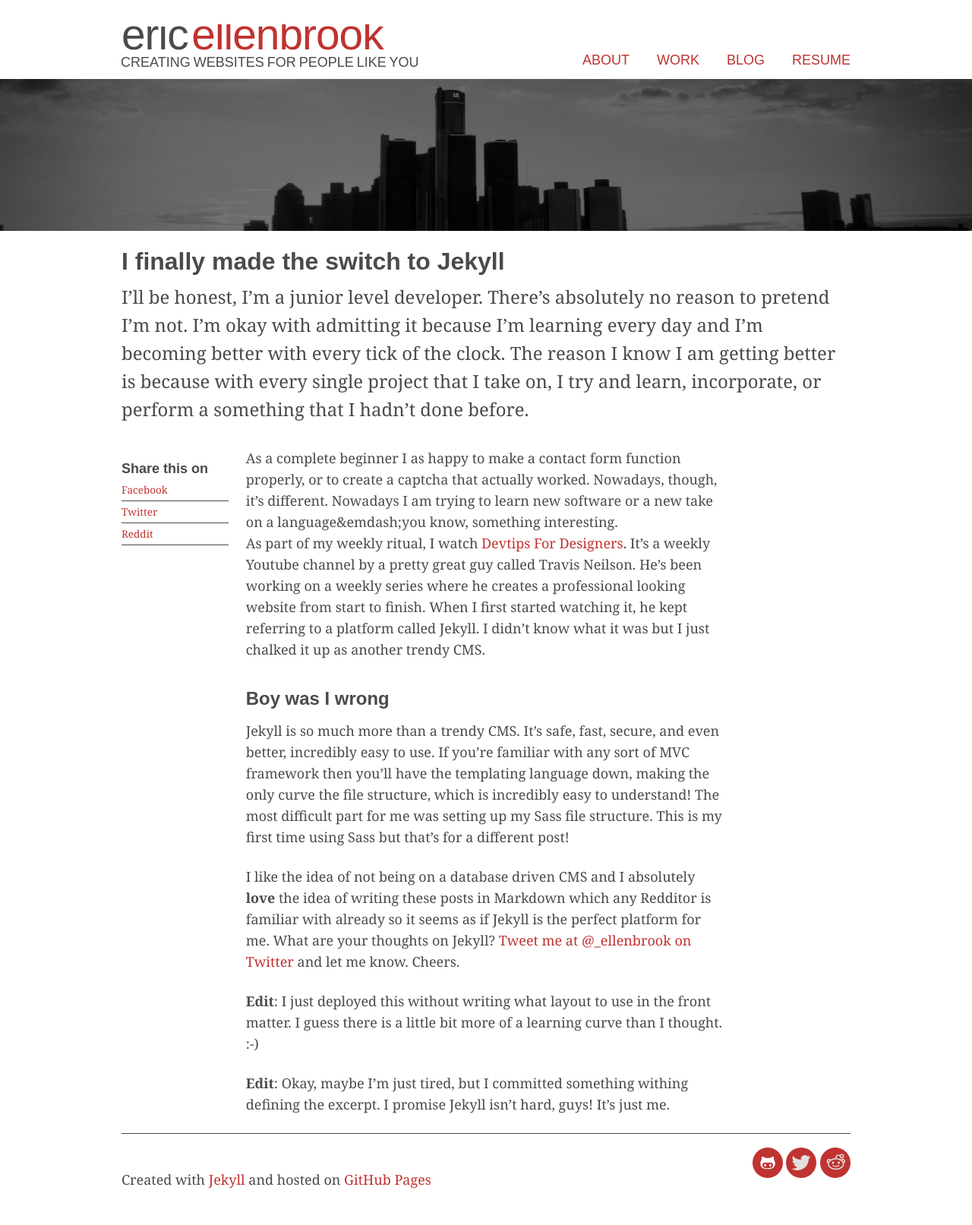
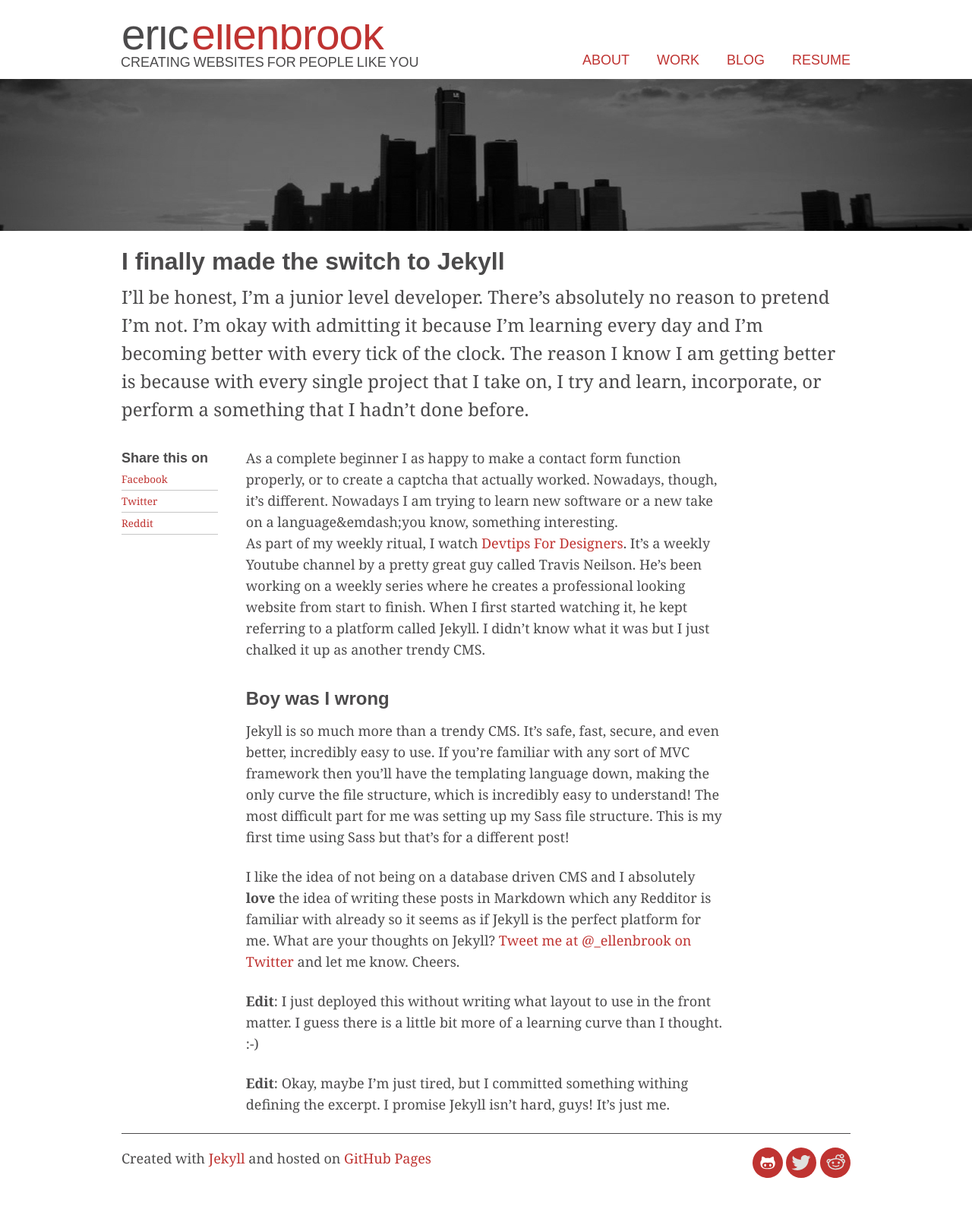
Before and after one commit to ellenbrook/ellenbrook.github.io, a Jekyll site: the page built from _posts/2014-08-28-I-made-the-move-to-jekyll.md, in a window 1280 px wide. Shown: the whole page at 76% size. Built offline with Jekyll 4.4.1, drawn with Linux system fonts in a browser that asks for light colours; nearby versions of some CDN libraries; some web fonts are replaced; after the commit the page ends 1576 px from its top, so only the background shows below that.

Commit message:
Fix footer / Share icons

```diff
--- a/assets/css/3-modules/_site-footer.scss
+++ b/assets/css/3-modules/_site-footer.scss
@@ -8,6 +8,7 @@
 
 	p {
 		float: left;
+		margin: 0;
 	}
 
 	.siteFooter-social {
--- a/assets/css/3-modules/_site-share.scss
+++ b/assets/css/3-modules/_site-share.scss
@@ -3,6 +3,7 @@
 
 	.post-shareHeader {
 		@extend .authorName;
+		margin-top: 0;
 	}
 
 	ul {
@@ -11,11 +12,12 @@
 		margin: 0;
 
 		li{
-			border-bottom: 1px solid $textColor;
+			border-bottom: 1px solid #c6c6c6;
+			width: 90%;
 			@include adjust-font-size-to(.75em);
 
 			&:last-child {
-				border-bottom: 1px solid $textColor;
+				border-bottom: 1px solid #c6c6c6;
 			}
 		}
 	}
```
Also changed, not shown: assets/css/main.css.
